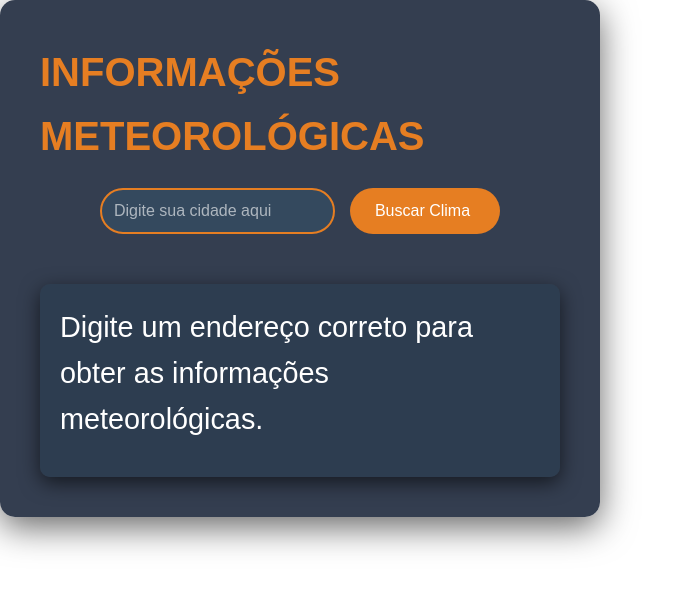
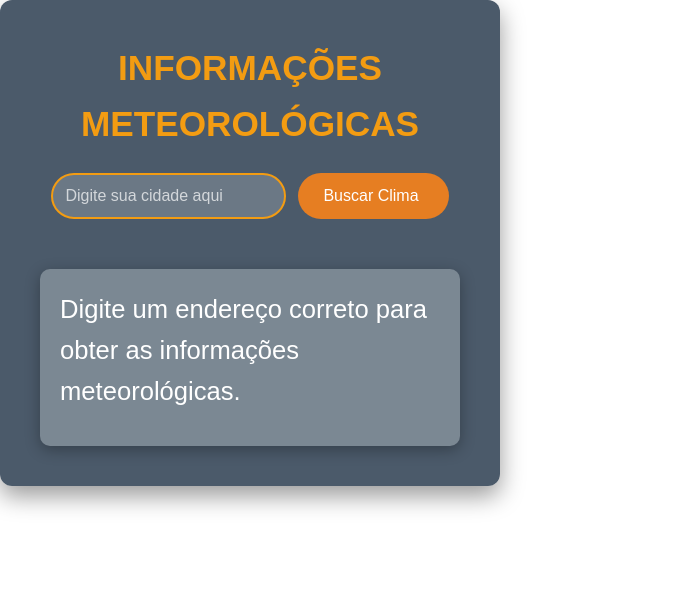
Before and after one commit to IgorMarines/Clima360, a Vue app: page / in a window 1280 px wide. Shown: the top 590 px of the page, without its empty margins (0-687 px from the left). Built offline with nearby package versions, Linux system fonts and the light colour scheme; no server answers.

Commit message:
Update App.vue

```diff
--- a/src/App.vue
+++ b/src/App.vue
@@ -14,8 +14,6 @@
     </div>
 
     <p v-if="errorMessage" class="error-message">{{ this.errorMessage }}</p>
-
-    <!-- Exibindo as informações de forma centralizada em um card -->
     <div class="responseApiContainer" v-if="!data">
       <h2>Digite um endereço correto para obter as informações meteorológicas.</h2>
     </div>
@@ -25,7 +23,7 @@
       <p>{{ data.name }}, {{ data.sys.country }}</p>
       <p>Temperatura: {{ data.main.temp }}°C</p>
       <p>Condição do tempo: {{ data.weather[0].description }}</p>
-      <img :src="`https://openweathermap.org/img/wn/${data.weather[0].icon}@2x.png`" alt="Ícone de clima" />
+      <img :src="`https://openweathermap.org/img/wn/${data.weather[0].icon}@2x.png`" alt="" />
     </div>
   </div>
 </template>
@@ -71,8 +69,10 @@ export default {
 }
 
 body {
-  background-color: #1f2a3e; /* Darker Blue */
-  color: #f5f5f5; /* Light Grey */
+  background-image: url('https://i.pinimg.com/originals/0c/96/7c/0c967c4af27aa805391e3be495936acd.png');
+  background-size: cover;
+  background-position: center;
+  color: #ecf0f1; /* Light Grey */
   height: 100vh;
   display: flex;
   justify-content: center;
@@ -82,22 +82,22 @@ body {
 
 /* Container */
 .container {
-  background-color: rgba(31, 42, 62, 0.9);
+  background-color: rgba(44, 62, 80, 0.85);
   padding: 40px;
-  border-radius: 15px;
-  box-shadow: 0 10px 35px rgba(0, 0, 0, 0.6);
-  max-width: 600px;
+  border-radius: 12px;
+  box-shadow: 0 10px 25px rgba(0, 0, 0, 0.4);
+  max-width: 500px;
   width: 100%;
   display: flex;
   flex-direction: column;
   justify-content: center;
   align-items: center;
+  text-align: center;
 }
 
-/* Header */
 h1 {
-  color: #e67e22; /* Warm Orange */
-  font-size: 2.5rem;
+  color: #f39c12; /* Gold */
+  font-size: 2.2rem;
   margin-bottom: 20px;
   font-weight: bold;
   text-transform: uppercase;
@@ -113,32 +113,32 @@ h1 {
 .custom-input {
   padding: 12px;
   font-size: 16px;
-  border: 2px solid #e67e22;
-  border-radius: 30px;
-  margin-right: 15px;
-  background-color: #34495e; /* Darker Gray */
+  border: 2px solid #f39c12;
+  border-radius: 25px;
+  margin-right: 12px;
+  background-color: rgba(236, 240, 241, 0.2);
   color: #fff;
   transition: 0.3s ease-in-out;
 }
 
 .custom-input::placeholder {
-  color: rgba(255, 255, 255, 0.6);
+  color: rgba(255, 255, 255, 0.7);
 }
 
 .custom-input:focus {
   outline: none;
-  border-color: #f39c12; /* Lighter Orange */
+  border-color: #e67e22; /* Orange */
 }
 
 .custom-button {
-  background-color: #e67e22;
+  background-color: #e67e22; /* Orange */
   color: #fff;
   border: none;
   padding: 12px 25px;
-  border-radius: 30px;
+  border-radius: 25px;
   cursor: pointer;
   font-size: 16px;
-  transition: background-color 0.3s ease;
+  transition: background-color 0.3s;
 }
 
 .custom-button:hover {
@@ -158,18 +158,18 @@ h1 {
 
 /* API Response Section */
 .responseApiContainer {
-  background-color: rgba(44, 62, 80, 0.7); /* Dark Card Background */
+  background-color: rgba(236, 240, 241, 0.3);
   color: #fff;
   padding: 20px;
   border-radius: 10px;
-  box-shadow: 0 6px 20px rgba(0, 0, 0, 0.6);
+  box-shadow: 0 4px 15px rgba(0, 0, 0, 0.3);
   width: 100%;
   margin-top: 20px;
   text-align: left;
 }
 
 .responseApiContainer h2 {
-  font-size: 1.8rem;
+  font-size: 1.6rem;
   margin-bottom: 15px;
 }
 
@@ -179,7 +179,7 @@ h1 {
 }
 
 .responseApiContainer img {
-  max-width: 50px;
+  max-width: 60px;
   margin-top: 15px;
 }
 </style>
```
